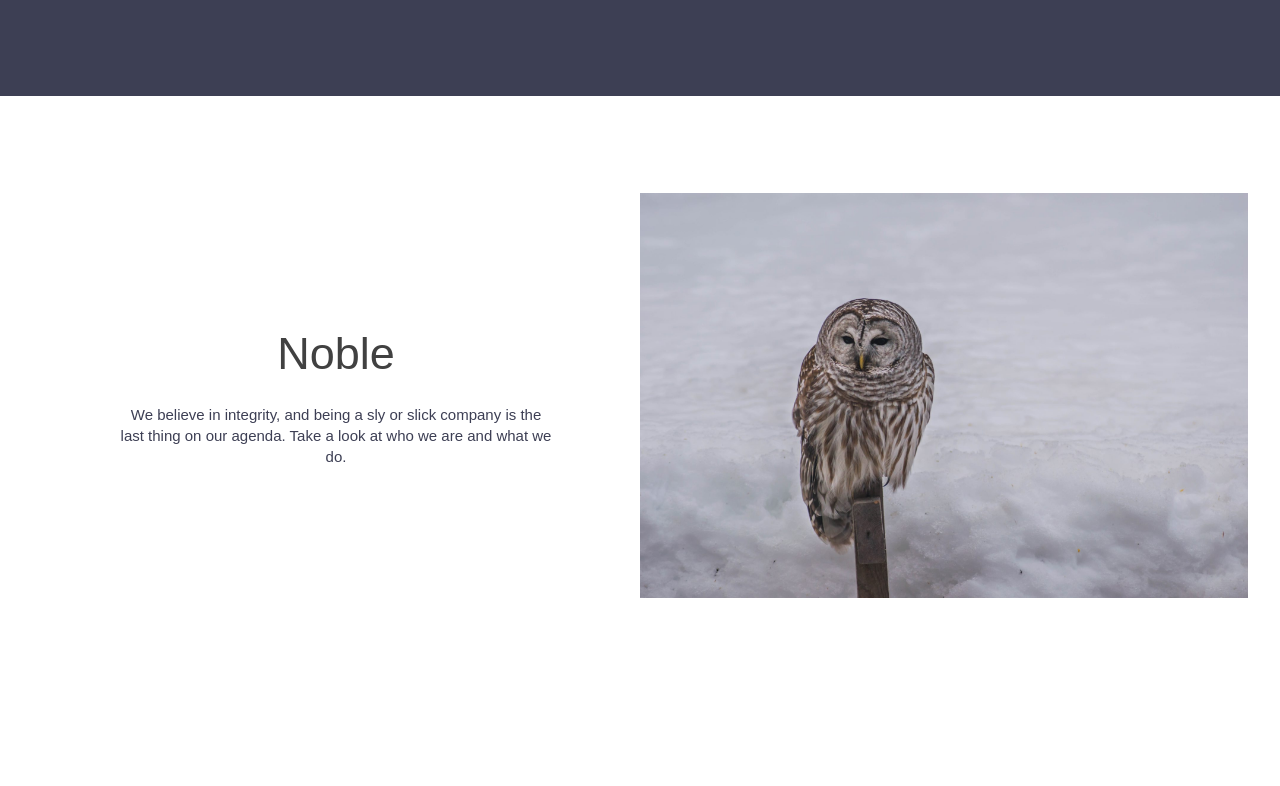
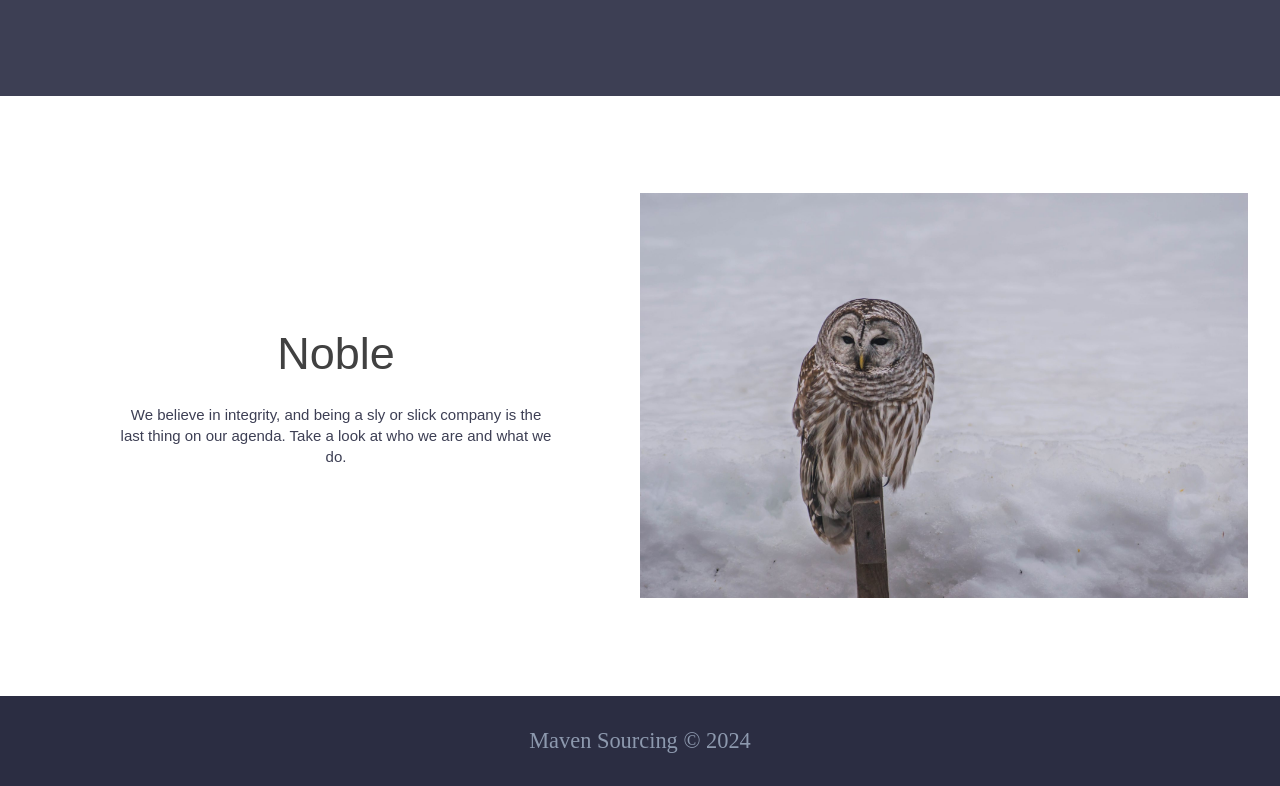
Before and after one commit to KonferInc/MavenSourcing, a React (Vite) app: page / in a window 1280 px wide. Shown: the part 1184-1970 px from the top of the page. Before the commit the page ends 1880 px from the top, so only its background shows below. Built offline with nearby package versions, Linux system fonts and the light colour scheme.

Commit message:
Add footer to landing

```diff
--- a/src/components/index.tsx
+++ b/src/components/index.tsx
@@ -1 +1,2 @@
 export { default as Features } from './Features';
+export { default as Footer } from './Footer';
--- a/src/pages/Landing.tsx
+++ b/src/pages/Landing.tsx
@@ -1,11 +1,12 @@
 import React from 'react';
-import { Features } from '@components';
+import { Features, Footer } from '@components';
 
 const Landing: React.FC = () => {
   return (
     <>
       <h1>Landing</h1>
       <Features />
+      <Footer />
     </>
   );
 };
```
